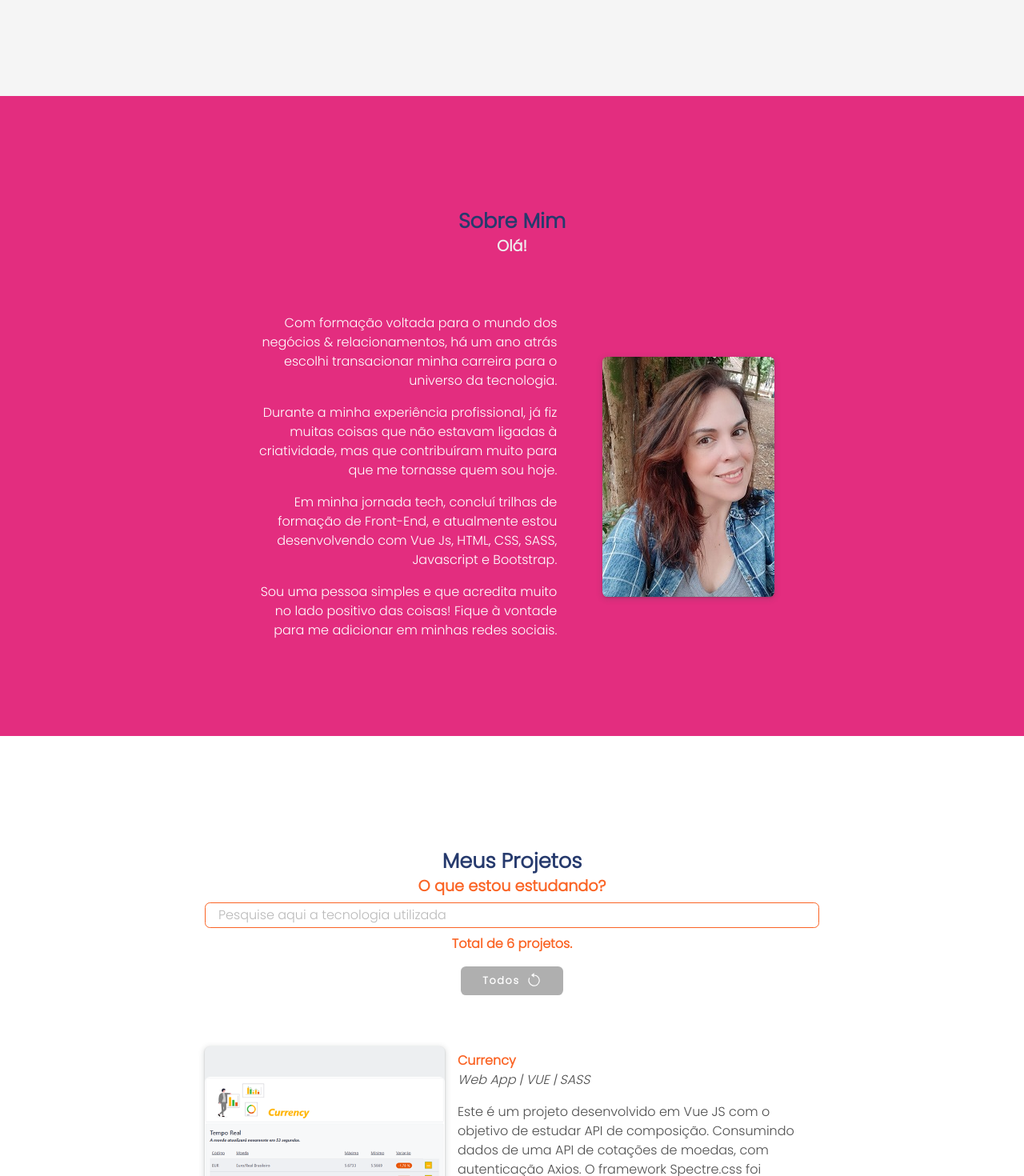
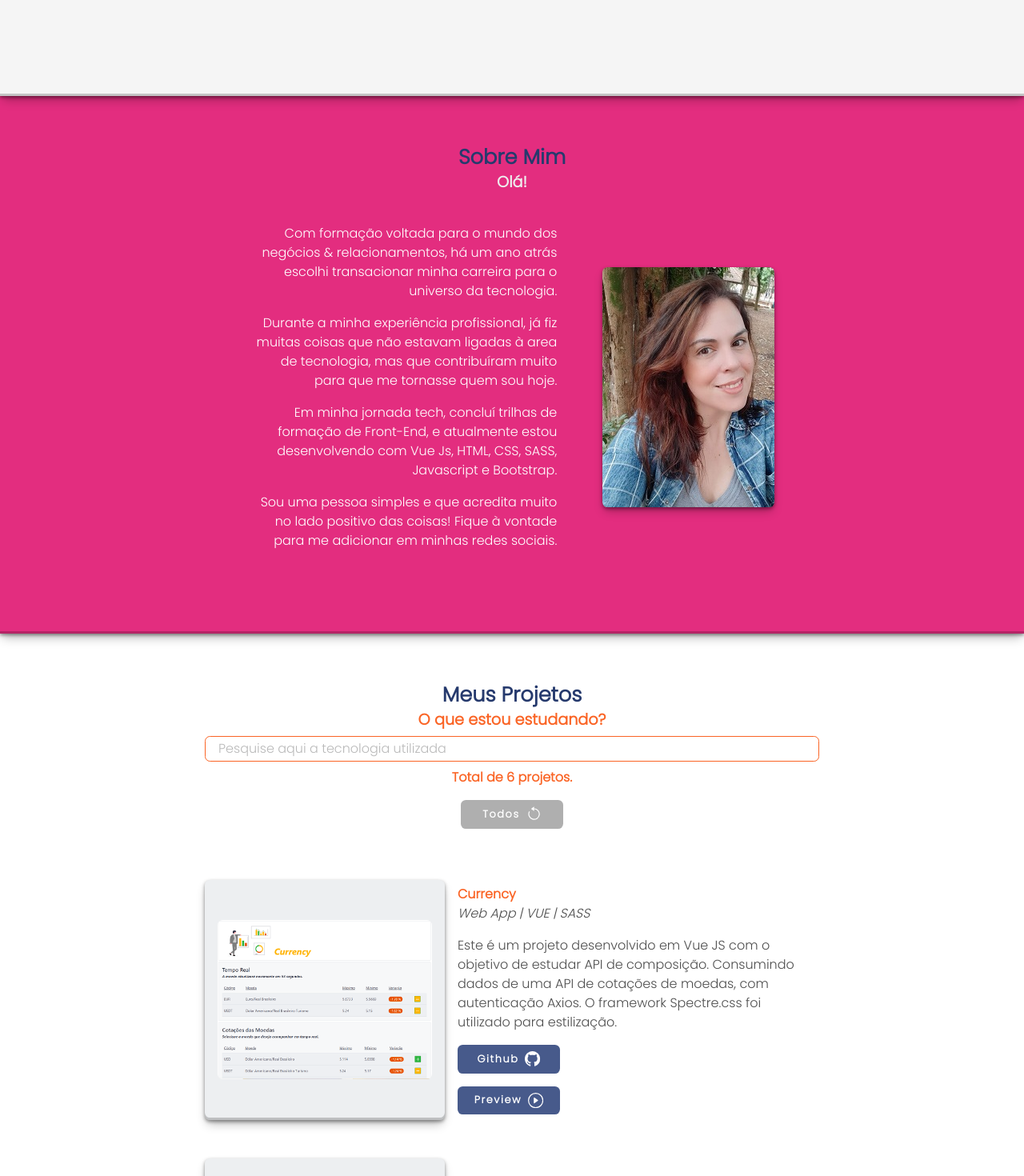
Before and after one commit to renatamoss/renatamoss_page, a Vue app: page / in a window 1280 px wide. Shown: the part 680-2150 px from the top of the page at 80% size. Built offline with nearby package versions, Linux system fonts and the light colour scheme.

Commit message:
update design

```diff
--- a/src/components/shared/Images/Images.vue
+++ b/src/components/shared/Images/Images.vue
@@ -43,8 +43,9 @@ export default {
   }
 
   .image__default--photo-renata {
-    box-shadow: rgba(60, 64, 67, 0.3) 0px 1px 2px 0px,
-      rgba(60, 64, 67, 0.15) 0px 2px 6px 2px;
+    box-shadow: rgba(0, 0, 0, 0.4) 0px 2px 4px,
+      rgba(0, 0, 0, 0.3) 0px 7px 13px -3px,
+      rgba(0, 0, 0, 0.2) 0px -3px 0px inset;
     width: 100%;
   }
 
--- a/src/pages/AboutMe/AboutMe.vue
+++ b/src/pages/AboutMe/AboutMe.vue
@@ -10,8 +10,8 @@
         </p>
         <p>
           Durante a minha experiência profissional, já fiz muitas coisas que não
-          estavam ligadas à criatividade, mas que contribuíram muito para que me
-          tornasse quem sou hoje.
+          estavam ligadas à area de tecnologia, mas que contribuíram muito para
+          que me tornasse quem sou hoje.
         </p>
         <p>
           Em minha jornada tech, concluí trilhas de formação de Front-End, e
@@ -49,10 +49,15 @@ export default {
 <style lang="scss" scoped>
 .aboutme {
   background-color: var(--bg-color-5);
+  box-shadow: rgba(0, 0, 0, 0.4) 0px 2px 4px,
+    rgba(0, 0, 0, 0.3) 0px 7px 13px -3px, rgba(0, 0, 0, 0.2) 0px -3px 0px inset;
   height: 100vh;
   color: var(--secundary-text-color);
   width: 100%;
   z-index: 1;
+
+  margin-top: -8rem;
+  padding: 3rem 0;
 
   &__container {
     display: flex;
@@ -60,8 +65,7 @@ export default {
     justify-content: space-evenly;
     align-items: center;
 
-    margin: auto;
-    padding: 4rem 0;
+    margin: 2rem auto;
     width: 60%;
 
     .aboutme__box {
@@ -83,8 +87,7 @@ export default {
 @media (max-width: 1200px) {
   .aboutme {
     &__container {
-      padding-top: 4rem;
-      width: 100%;
+      width: 90%;
     }
   }
 }
@@ -92,6 +95,7 @@ export default {
 @media (max-width: 992px) {
   .aboutme {
     height: 100%;
+    margin-top: 0;
     padding: 0;
 
     .aboutme__container {
@@ -100,6 +104,7 @@ export default {
       justify-content: center;
       margin: 0 auto;
       padding: 0;
+      width: 100%;
 
       .aboutme__box {
         padding: 1rem 1rem 0 1rem;
--- a/src/pages/Home/Home.vue
+++ b/src/pages/Home/Home.vue
@@ -51,6 +51,8 @@ export default {
 <style lang="scss" scoped>
 .home {
   background-color: var(--bg-color-3);
+  box-shadow: rgba(0, 0, 0, 0.4) 0px 2px 4px,
+    rgba(0, 0, 0, 0.3) 0px 7px 13px -3px, rgba(0, 0, 0, 0.2) 0px -3px 0px inset;
   height: 100vh;
   padding: 10rem 0 2rem 0;
   position: relative;
--- a/src/pages/Projects/ProjectItem.vue
+++ b/src/pages/Projects/ProjectItem.vue
@@ -106,11 +106,13 @@ export default {
 
     background-color: var(--bg-color-2);
     border-radius: 0.4rem;
-    box-shadow: rgba(60, 64, 67, 0.3) 0px 1px 2px 0px,
-      rgba(60, 64, 67, 0.15) 0px 2px 6px 2px;
-    height: 300px;
+    box-shadow: rgba(0, 0, 0, 0.4) 0px 2px 4px,
+      rgba(0, 0, 0, 0.3) 0px 7px 13px -3px,
+      rgba(0, 0, 0, 0.2) 0px -3px 0px inset;
+    min-height: 300px;
     min-width: 300px;
     overflow: hidden;
+    padding: 1rem;
     text-align: center;
   }
 
--- a/src/pages/Projects/Projects.vue
+++ b/src/pages/Projects/Projects.vue
@@ -40,7 +40,10 @@ export default {
   width: 100%;
   z-index: 1;
 
-  .projects__back-desktop {
+  margin-top: -8rem;
+  padding: 3rem 0;
+
+  &__back-desktop {
     display: flex;
     justify-content: right;
 
@@ -51,15 +54,19 @@ export default {
     right: 0;
     z-index: 9999;
   }
+}
+@media (max-width: 1200px) {
+  .projects__back-desktop {
+    margin-right: 5%;
+  }
+}
 
-  @media (max-width: 1200px) {
-    .projects__back-desktop {
-      margin-right: 5%;
-    }
-  }
+@media (max-width: 992px) {
+  .projects {
+    margin-top: 0;
+    padding: 0;
 
-  @media (max-width: 992px) {
-    .projects__back-desktop {
+    &__back-desktop {
       display: none;
     }
   }
--- a/src/templates/section/AppFooter.vue
+++ b/src/templates/section/AppFooter.vue
@@ -22,8 +22,11 @@
   align-items: center;
   justify-content: center;
 
-  background-color: var(--bg-color-3);
-  color: var(--primary-text-color);
+  background-color: var(--bg-color-1);
+  box-shadow: rgba(0, 0, 0, 0.25) 0px 54px 55px,
+    rgba(0, 0, 0, 0.12) 0px -12px 30px, rgba(0, 0, 0, 0.12) 0px 4px 6px,
+    rgba(0, 0, 0, 0.17) 0px 12px 13px, rgba(0, 0, 0, 0.09) 0px -3px 5px;
+  color: var(--secundary-text-color);
   font-size: var(--font-size-1);
   height: 100%;
   padding: 1rem 0;
--- a/src/templates/section/AppHeader.vue
+++ b/src/templates/section/AppHeader.vue
@@ -31,6 +31,8 @@ export default {
 <style lang="scss" scoped>
 .header {
   background-color: var(--bg-color-1);
+  box-shadow: rgba(0, 0, 0, 0.4) 0px 2px 4px,
+    rgba(0, 0, 0, 0.3) 0px 7px 13px -3px, rgba(0, 0, 0, 0.2) 0px -3px 0px inset;
   height: 8rem;
   position: fixed;
   width: 100%;
```
Also changed, not shown: public/images/favicon-heart.png, 1 other file (tests, documents, lock files or other folders).
